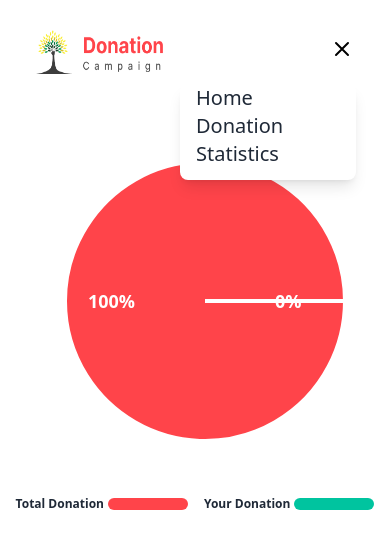
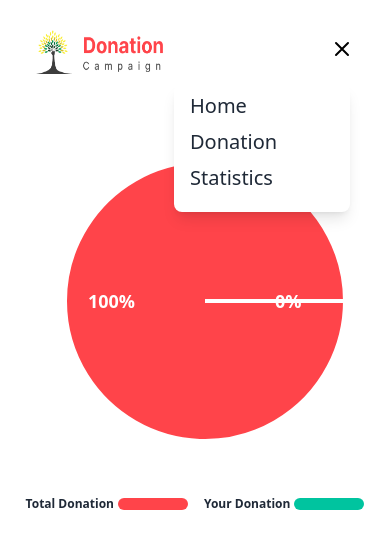
Before and after one commit to surovishimu/simple-donation-system, a React (Vite) app: page /statistics in a window 390 px wide. Both pictures are taken after a click on the button 342 px from the left and 49 px from the top of the page. Shown: the top 548 px of the page. Built offline with nearby package versions, Linux system fonts and the light colour scheme.

Commit message:
make responsive for all device

```diff
--- a/src/Components/Header/Navbar/Navbar.jsx
+++ b/src/Components/Header/Navbar/Navbar.jsx
@@ -65,9 +65,9 @@ const Navbar = () => {
                 </div>
             </div>
             {isOpen && (
-                <div className="md:hidden bg-white shadow-lg h-24 rounded-lg w-44 mx-auto text-start pl-4 ml-40">
-                    <ul className=" gap-5 text-xl">
-                        <li>
+                <div className="md:hidden bg-white shadow-lg h-32 rounded-lg w-44 mx-auto text-start pl-4 mr-5 ">
+                    <ul className="text-xl ">
+                        <li className="mb-2 pt-2">
                             <NavLink
                                 to="/"
                                 className={({ isActive, isPending }) =>
@@ -77,7 +77,7 @@ const Navbar = () => {
                                 Home
                             </NavLink>
                         </li>
-                        <li>
+                        <li className="mb-2">
                             <NavLink
                                 to="/donation"
                                 className={({ isActive, isPending }) =>
--- a/src/Pages/Statistics.jsx
+++ b/src/Pages/Statistics.jsx
@@ -57,11 +57,11 @@ const Statistics = () => {
             </PieChart>
             <div className="flex gap-4 md:gap-10 justify-center items-center">
                 <div className="flex flex-row-reverse justify-center items-center gap-1 md:gap-2">
-                    <div className="rounded-r-lg rounded-l-lg w-[80px] md:w-[120px] h-[12px] bg-[#FF444A]"></div>
+                    <div className="rounded-r-lg rounded-l-lg w-[70px] md:w-[120px] h-[12px] bg-[#FF444A]"></div>
                     <div><h1 className="font-semibold text-xs md:text-lg ">Total Donation</h1></div>
                 </div>
                 <div className="flex flex-row-reverse justify-center items-center gap-1 md:gap-2">
-                    <div className="rounded-r-lg rounded-l-lg  w-[80px] md:w-[120px] h-[12px] bg-[#00C49F]"></div>
+                    <div className="rounded-r-lg rounded-l-lg  w-[70px] md:w-[120px] h-[12px] bg-[#00C49F]"></div>
                     <div><h1 className="font-semibold text-xs md:text-lg ">Your Donation</h1></div>
                 </div>
             </div>
--- a/src/Router/Route.jsx
+++ b/src/Router/Route.jsx
@@ -4,9 +4,7 @@ import Home from "../Pages/Home";
 import Donation from "../Pages/Donation";
 import Statistics from "../Pages/Statistics";
 import Error from "../Pages/Error";
-
-import CardBody from "../Pages/CardBody.jsx";
-
+import CardBody from "../Pages/CardBody";
 
 
 const myCreatedRoute = createBrowserRouter([
@@ -33,6 +31,7 @@ const myCreatedRoute = createBrowserRouter([
                 element: <CardBody></CardBody>,
                 loader: () => fetch('/donation.json')
             }
+
         ]
     }
 ])
```
